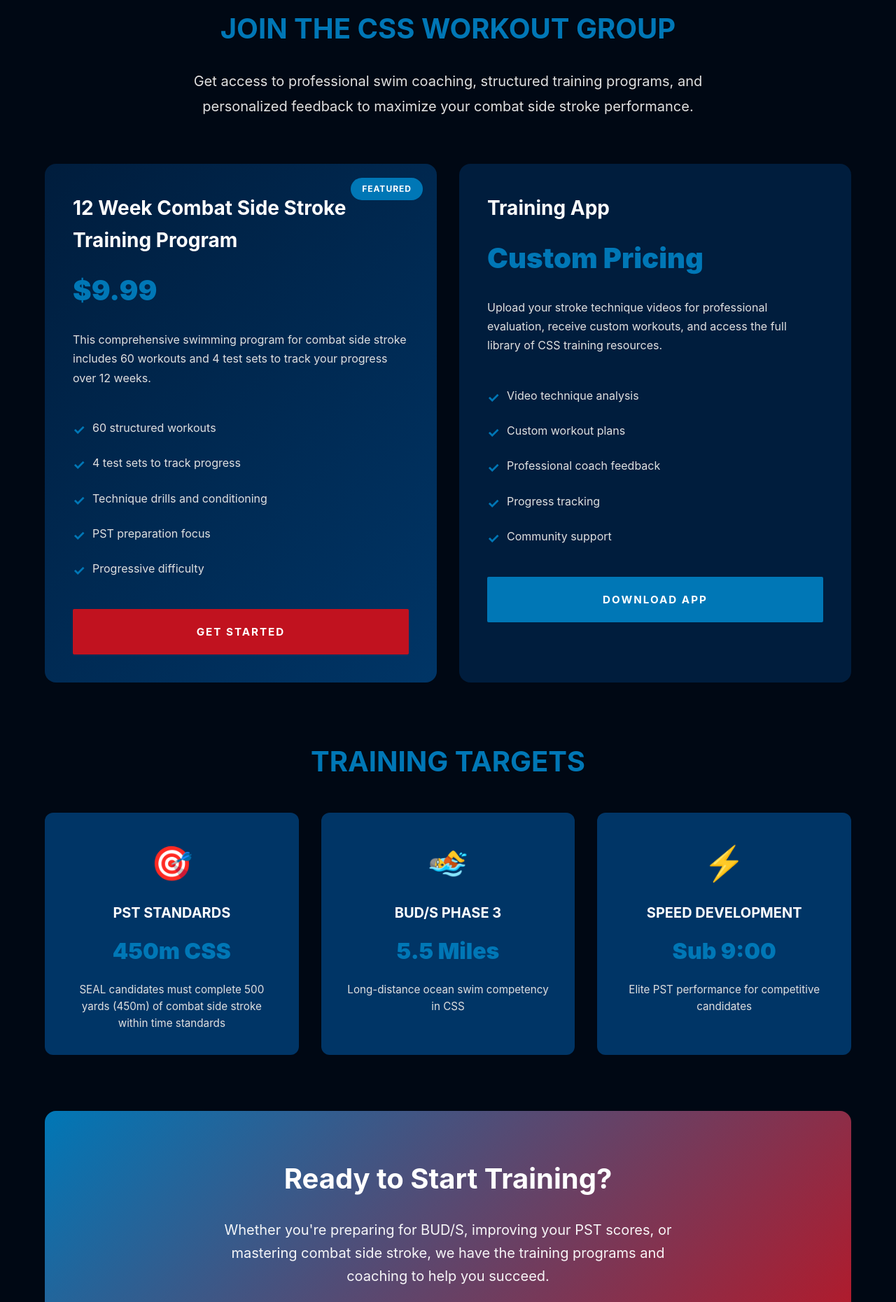
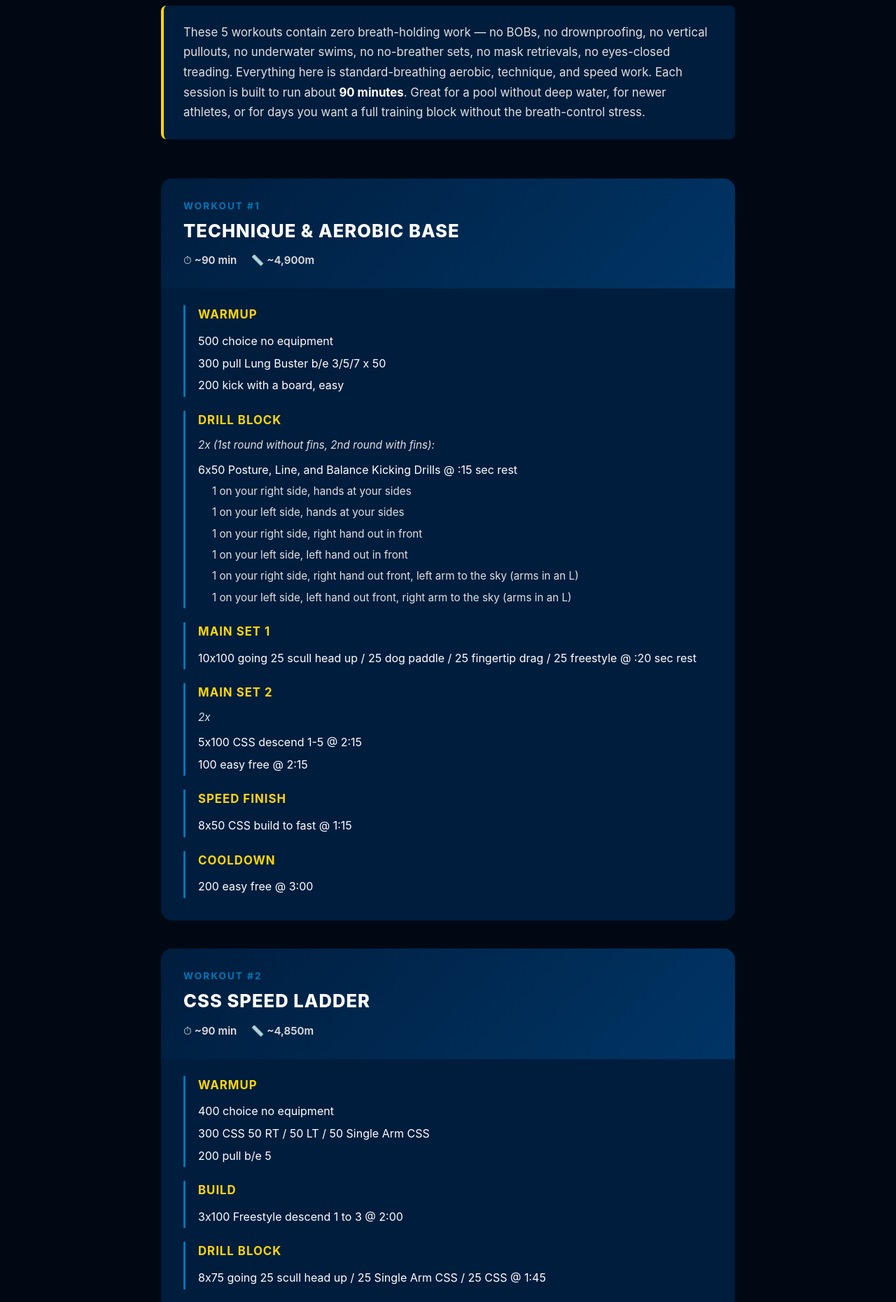
Before and after one commit to swimnerdtim/combatsidestroke, a React (Vite) app: page /training in a window 1280 px wide. Shown: the part 520-2380 px from the top of the page at 70% size. Built offline with nearby package versions, Linux system fonts and the light colour scheme.

Commit message:
Training page: replace sales/CTAs with the 5 no-breath-holding CSS workouts

```diff
--- a/src/pages/Training.css
+++ b/src/pages/Training.css
@@ -54,255 +54,147 @@
   text-shadow: 1px 1px 4px rgba(0, 0, 0, 0.8);
 }
 
-.training-intro {
-  text-align: center;
-  max-width: 800px;
-  margin: 0 auto 64px;
+.training-note {
+  max-width: 820px;
+  margin: 0 auto 56px;
+  padding: 24px 28px;
+  background-color: var(--navy-dark);
+  border-left: 4px solid var(--gold-accent);
+  border-radius: 8px;
 }
 
-.training-intro h2 {
-  font-size: 2.5rem;
-  font-weight: 700;
-  color: var(--tactical-blue);
-  margin-bottom: 24px;
-  text-transform: uppercase;
+.training-note p {
+  font-size: 1.05rem;
+  color: var(--text-secondary);
+  line-height: 1.7;
+  margin: 0;
 }
 
-.training-intro p {
-  font-size: 1.25rem;
-  color: var(--text-secondary);
-  line-height: 1.8;
+.training-note strong {
+  color: var(--text-primary);
 }
 
-.training-programs {
-  display: grid;
-  grid-template-columns: repeat(2, 1fr);
-  gap: 32px;
-  margin-bottom: 80px;
+.workouts-list {
+  display: flex;
+  flex-direction: column;
+  gap: 40px;
+  max-width: 820px;
+  margin: 0 auto;
 }
 
-.program-card {
+.workout-card {
   background-color: var(--navy-dark);
   border: 2px solid var(--gray-dark);
   border-radius: 16px;
-  padding: 40px;
-  position: relative;
-  transition: all 0.3s ease;
+  overflow: hidden;
+  transition: border-color 0.3s ease;
 }
 
-.program-card:hover {
-  transform: translateY(-8px);
+.workout-card:hover {
   border-color: var(--tactical-blue);
-  box-shadow: 0 12px 32px rgba(37, 99, 235, 0.2);
 }
 
-.program-card.featured {
-  border-color: var(--tactical-blue);
+.workout-head {
+  padding: 28px 32px;
   background: linear-gradient(135deg, var(--navy-dark), var(--navy-medium));
+  border-bottom: 2px solid var(--gray-dark);
 }
 
-.program-badge {
-  position: absolute;
-  top: 20px;
-  right: 20px;
-  background-color: var(--tactical-blue);
-  color: white;
-  padding: 6px 16px;
-  border-radius: 20px;
-  font-size: 0.75rem;
-  font-weight: 700;
+.workout-title {
+  font-size: 1.6rem;
+  font-weight: 800;
+  color: var(--text-primary);
   text-transform: uppercase;
   letter-spacing: 1px;
+  margin: 0 0 8px;
+  display: flex;
+  flex-direction: column;
+  gap: 4px;
 }
 
-.program-card h3 {
-  font-size: 1.75rem;
+.workout-num {
+  font-size: 0.85rem;
   font-weight: 700;
-  margin-bottom: 16px;
-  color: var(--text-primary);
+  color: var(--tactical-blue);
+  letter-spacing: 2px;
 }
 
-.program-price {
-  font-size: 2.5rem;
-  font-weight: 900;
-  color: var(--tactical-blue);
-  margin-bottom: 24px;
+.workout-meta {
+  display: flex;
+  gap: 20px;
+  font-size: 0.95rem;
+  color: var(--text-secondary);
+  font-weight: 600;
 }
 
-.program-description {
-  font-size: 1rem;
-  color: var(--text-secondary);
-  line-height: 1.7;
-  margin-bottom: 32px;
+.workout-body {
+  padding: 24px 32px 32px;
+  display: flex;
+  flex-direction: column;
+  gap: 20px;
 }
 
-.program-features {
-  list-style: none;
-  margin-bottom: 32px;
+.workout-block {
+  border-left: 3px solid var(--tactical-blue);
+  padding-left: 18px;
 }
 
-.program-features li {
-  padding: 12px 0;
-  padding-left: 28px;
-  position: relative;
-  color: var(--text-secondary);
-  border-bottom: 1px solid var(--gray-dark);
+.block-heading {
+  font-size: 1.05rem;
+  font-weight: 700;
+  color: var(--gold-accent);
+  text-transform: uppercase;
+  letter-spacing: 1px;
+  margin: 0 0 8px;
 }
 
-.program-features li:last-child {
-  border-bottom: none;
+.block-note {
+  font-size: 0.95rem;
+  color: var(--text-secondary);
+  font-style: italic;
+  margin: 0 0 8px;
 }
 
-.program-features li:before {
-  content: '✓';
-  position: absolute;
-  left: 0;
-  color: var(--tactical-blue);
-  font-weight: 700;
-  font-size: 1.25rem;
+.block-lines {
+  list-style: none;
+  margin: 0;
+  padding: 0;
 }
 
-.program-card .btn {
-  width: 100%;
-  text-align: center;
+.block-lines li {
+  font-size: 1rem;
+  color: var(--text-primary);
+  line-height: 1.6;
+  padding: 3px 0;
 }
 
-.training-goals {
-  margin-bottom: 80px;
+.block-lines li.sub-line {
+  padding-left: 20px;
+  color: var(--text-secondary);
+  font-size: 0.95rem;
 }
 
-.training-goals h2 {
-  font-size: 2.5rem;
-  font-weight: 700;
-  color: var(--tactical-blue);
-  margin-bottom: 40px;
+.workout-credit {
   text-align: center;
-  text-transform: uppercase;
-}
-
-.goals-grid {
-  display: grid;
-  grid-template-columns: repeat(3, 1fr);
-  gap: 32px;
-}
-
-.goal-card {
-  background-color: var(--navy-medium);
-  padding: 32px;
-  border-radius: 12px;
-  text-align: center;
-  border: 2px solid var(--gray-dark);
-  transition: all 0.3s ease;
-}
-
-.goal-card:hover {
-  border-color: var(--tactical-blue);
-  transform: translateY(-4px);
-}
-
-.goal-icon {
-  font-size: 3rem;
-  margin-bottom: 16px;
-}
-
-.goal-card h4 {
-  font-size: 1.25rem;
-  font-weight: 700;
-  color: var(--text-primary);
-  margin-bottom: 12px;
-  text-transform: uppercase;
-}
-
-.goal-time {
-  font-size: 2rem;
-  font-weight: 900;
-  color: var(--tactical-blue);
-  margin-bottom: 16px;
-}
-
-.goal-card p {
-  font-size: 0.95rem;
+  margin: 56px auto 0;
   color: var(--text-secondary);
-  line-height: 1.6;
-}
-
-.training-cta {
-  background: linear-gradient(135deg, var(--tactical-blue), var(--accent-red));
-  padding: 64px;
-  border-radius: 16px;
-  text-align: center;
-  color: white;
-}
-
-.training-cta h2 {
-  font-size: 2.5rem;
-  font-weight: 700;
-  margin-bottom: 24px;
-}
-
-.training-cta p {
-  font-size: 1.25rem;
-  margin-bottom: 40px;
-  opacity: 0.95;
-  max-width: 700px;
-  margin-left: auto;
-  margin-right: auto;
-}
-
-.cta-actions {
-  display: flex;
-  gap: 24px;
-  justify-content: center;
-  flex-wrap: wrap;
-}
-
-.cta-actions .btn {
-  background-color: white;
-  color: var(--navy-darkest);
-}
-
-.cta-actions .btn:hover {
-  background-color: transparent;
-  color: white;
-  border-color: white;
-}
-
-@media (max-width: 1024px) {
-  .training-programs {
-    grid-template-columns: 1fr;
-  }
-
-  .goals-grid {
-    grid-template-columns: 1fr;
-  }
+  font-size: 0.9rem;
 }
 
 @media (max-width: 768px) {
-  .training-intro h2 {
-    font-size: 1.75rem;
+  .workout-head {
+    padding: 20px 20px;
   }
 
-  .training-intro p {
-    font-size: 1rem;
+  .workout-title {
+    font-size: 1.3rem;
   }
 
-  .program-card {
-    padding: 24px;
+  .workout-body {
+    padding: 20px 20px 24px;
   }
 
-  .training-goals h2 {
-    font-size: 1.75rem;
-  }
-
-  .training-cta {
-    padding: 40px 24px;
-  }
-
-  .training-cta h2 {
-    font-size: 1.75rem;
-  }
-
-  .training-cta p {
-    font-size: 1rem;
+  .training-note {
+    padding: 20px;
   }
 }
--- a/src/pages/Training.jsx
+++ b/src/pages/Training.jsx
@@ -1,109 +1,297 @@
 import './Training.css';
+
+const workouts = [
+  {
+    id: 1,
+    name: 'Technique & Aerobic Base',
+    duration: '~90 min',
+    total: '~4,900m',
+    blocks: [
+      {
+        heading: 'Warmup',
+        lines: [
+          '500 choice no equipment',
+          '300 pull Lung Buster b/e 3/5/7 x 50',
+          '200 kick with a board, easy',
+        ],
+      },
+      {
+        heading: 'Drill Block',
+        note: '2x (1st round without fins, 2nd round with fins):',
+        lines: [
+          '6x50 Posture, Line, and Balance Kicking Drills @ :15 sec rest',
+          '— 1 on your right side, hands at your sides',
+          '— 1 on your left side, hands at your sides',
+          '— 1 on your right side, right hand out in front',
+          '— 1 on your left side, left hand out in front',
+          '— 1 on your right side, right hand out front, left arm to the sky (arms in an L)',
+          '— 1 on your left side, left hand out front, right arm to the sky (arms in an L)',
+        ],
+      },
+      {
+        heading: 'Main Set 1',
+        lines: [
+          '10x100 going 25 scull head up / 25 dog paddle / 25 fingertip drag / 25 freestyle @ :20 sec rest',
+        ],
+      },
+      {
+        heading: 'Main Set 2',
+        note: '2x',
+        lines: [
+          '5x100 CSS descend 1-5 @ 2:15',
+          '100 easy free @ 2:15',
+        ],
+      },
+      {
+        heading: 'Speed Finish',
+        lines: ['8x50 CSS build to fast @ 1:15'],
+      },
+      {
+        heading: 'Cooldown',
+        lines: ['200 easy free @ 3:00'],
+      },
+    ],
+  },
+  {
+    id: 2,
+    name: 'CSS Speed Ladder',
+    duration: '~90 min',
+    total: '~4,850m',
+    blocks: [
+      {
+        heading: 'Warmup',
+        lines: [
+          '400 choice no equipment',
+          '300 CSS 50 RT / 50 LT / 50 Single Arm CSS',
+          '200 pull b/e 5',
+        ],
+      },
+      {
+        heading: 'Build',
+        lines: ['3x100 Freestyle descend 1 to 3 @ 2:00'],
+      },
+      {
+        heading: 'Drill Block',
+        lines: ['8x75 going 25 scull head up / 25 Single Arm CSS / 25 CSS @ 1:45'],
+      },
+      {
+        heading: 'Main Set 1',
+        note: '2x',
+        lines: [
+          '12x50 CSS',
+          '— 4 @ 1:15',
+          '— 3 @ 1:10',
+          '— 2 @ 1:05',
+          '— 3 @ 1:00 all out',
+          '100 easy free @ 2:00',
+        ],
+      },
+      {
+        heading: 'Main Set 2',
+        lines: ['5x100 CSS Best Average @ 2:30 — record your times'],
+      },
+      {
+        heading: 'Aerobic Flush',
+        lines: ['6x100 pull long & strong b/e 3/5/7 x 33 @ 2:00'],
+      },
+      {
+        heading: 'Cooldown',
+        lines: ['6x50 easy free @ 1:10'],
+      },
+    ],
+  },
+  {
+    id: 3,
+    name: 'Kick Emphasis',
+    duration: '~90 min',
+    total: '~4,700m',
+    blocks: [
+      {
+        heading: 'Warmup',
+        lines: [
+          '400 choice no equipment',
+          '300 breaststroke kick with a board',
+          '200 CSS (100 RT / 100 LT)',
+        ],
+      },
+      {
+        heading: 'Kick Main Set',
+        note: '2x',
+        lines: [
+          '5x100 kick with fins and a board @ 2:00',
+          '4x50 CSS with Fins @ 1:00',
+          '5x100 FKOB with fins @ 2:00',
+          '4x50 CSS with Fins @ 1:00',
+        ],
+      },
+      {
+        heading: 'No-Fins Block',
+        lines: [
+          '300 easy no fins',
+          '8x50 CSS no fins fast as possible @ 2:00',
+        ],
+      },
+      {
+        heading: 'Aerobic Finish',
+        lines: ['4x150 with fins going 50 dog paddle / 50 fingertip drag / 50 catch up @ 3:00'],
+      },
+      {
+        heading: 'Cooldown',
+        lines: ['200 easy free'],
+      },
+    ],
+  },
+  {
+    id: 4,
+    name: 'S/P/K/P/CSS Distance',
+    duration: '~90 min',
+    total: '~4,850m',
+    blocks: [
+      {
+        heading: 'Warmup / Base Set',
+        note: '5x200 Swim / Pull / Kick / Pull / CSS @ :20 sec rest',
+        lines: [
+          '— Swim = choice no equipment',
+          '— Pull = b/e 5/7/9/11 x 50',
+          '— Kick = FKOB with fins',
+          '— CSS = 50 RT / 50 LT',
+        ],
+      },
+      {
+        heading: 'Main Set',
+        note: '2x (1st round kick with fins, 2nd round CSS with fins)',
+        lines: [
+          '4x100 long & strong @ 2:00',
+          '1x400 negative split @ 8:00',
+          '4x50 CSS descend 1-4 @ 1:10',
+          '100 easy freestyle @ 3:00',
+        ],
+      },
+      {
+        heading: 'Aerobic Set',
+        lines: ['4x200 Freestyle with fins, aerobic @ 3:30'],
+      },
+      {
+        heading: 'Speed Finish',
+        lines: ['8x25 CSS all out max speed @ :45'],
+      },
+      {
+        heading: 'Cooldown',
+        lines: ['4x50 easy free @ 1:10'],
+      },
+    ],
+  },
+  {
+    id: 5,
+    name: 'Sprint Series & Broken 450',
+    duration: '~90 min',
+    total: '~4,800m',
+    blocks: [
+      {
+        heading: 'Warmup',
+        lines: [
+          '400 choice no equipment',
+          '3x100 FKOB with fins @ 2:00',
+          '300 Pull b/e 3/5/7 x 50',
+        ],
+      },
+      {
+        heading: 'Drill Block',
+        lines: ['12x75 going 25 Dog Paddle / 25 Fingertip Drag / 25 Catch Up @ 1:45'],
+      },
+      {
+        heading: 'Speed Prep',
+        note: '8x25 Sprint Series @ :45',
+        lines: [
+          '(25 streamline flutter kick on surface / dog paddle / Tarzan / freestyle — half fast, half easy)',
+        ],
+      },
+      {
+        heading: 'Main Set',
+        note: "Broken 450's (get your time, subtract 1:00) — 3x, 1:00 rest between rounds",
+        lines: [
+          '200 CSS :30 sec rest',
+          '100 CSS :20 sec rest',
+          '100 CSS :10 sec rest',
+          '50 CSS',
+        ],
+      },
+      {
+        heading: 'Aerobic Flush',
+        lines: ['6x100 CSS long & strong @ 2:10'],
+      },
+      {
+        heading: 'Cooldown',
+        lines: ['4x50 easy free @ 1:10'],
+      },
+    ],
+  },
+];
 
 function Training() {
   return (
     <div className="training-page">
       <section className="page-header">
         <div className="container">
-          <h1 className="page-title">TRAINING PROGRAMS</h1>
-          <p className="page-subtitle">Structured workouts to dominate your PST and BUD/S preparation</p>
+          <h1 className="page-title">TRAINING WORKOUTS</h1>
+          <p className="page-subtitle">
+            5 Combat Side Stroke Workouts — No Breath Holding (~90 Minutes Each)
+          </p>
         </div>
       </section>
 
       <section className="section">
         <div className="container">
-
-          <div className="training-intro">
-            <h2>Join the CSS Workout Group</h2>
+          <div className="training-note">
             <p>
-              Get access to professional swim coaching, structured training programs, and personalized feedback
-              to maximize your combat side stroke performance.
+              These 5 workouts contain zero breath-holding work — no BOBs, no drownproofing,
+              no vertical pullouts, no underwater swims, no no-breather sets, no mask retrievals,
+              no eyes-closed treading. Everything here is standard-breathing aerobic, technique,
+              and speed work. Each session is built to run about <strong>90 minutes</strong>.
+              Great for a pool without deep water, for newer athletes, or for days you want a
+              full training block without the breath-control stress.
             </p>
           </div>
 
-          <div className="training-programs">
+          <div className="workouts-list">
+            {workouts.map((w) => (
+              <article key={w.id} className="workout-card">
+                <div className="workout-head">
+                  <h2 className="workout-title">
+                    <span className="workout-num">Workout #{w.id}</span>
+                    {w.name}
+                  </h2>
+                  <div className="workout-meta">
+                    <span>⏱ {w.duration}</span>
+                    <span>📏 {w.total}</span>
+                  </div>
+                </div>
 
-            <div className="program-card featured">
-              <div className="program-badge">FEATURED</div>
-              <h3>12 Week Combat Side Stroke Training Program</h3>
-              <div className="program-price">$9.99</div>
-              <p className="program-description">
-                This comprehensive swimming program for combat side stroke includes 60 workouts and 4 test sets
-                to track your progress over 12 weeks.
-              </p>
-              <ul className="program-features">
-                <li>60 structured workouts</li>
-                <li>4 test sets to track progress</li>
-                <li>Technique drills and conditioning</li>
-                <li>PST preparation focus</li>
-                <li>Progressive difficulty</li>
-              </ul>
-              <a href="https://apps.apple.com/jp/app/swimnerd/id1422771098?l=en-US" target="_blank" rel="noopener noreferrer" className="btn btn-accent">
-                Get Started
-              </a>
-            </div>
-
-            <div className="program-card">
-              <h3>Training App</h3>
-              <div className="program-price">Custom Pricing</div>
-              <p className="program-description">
-                Upload your stroke technique videos for professional evaluation, receive custom workouts,
-                and access the full library of CSS training resources.
-              </p>
-              <ul className="program-features">
-                <li>Video technique analysis</li>
-                <li>Custom workout plans</li>
-                <li>Professional coach feedback</li>
-                <li>Progress tracking</li>
-                <li>Community support</li>
-              </ul>
-              <a href="https://apps.apple.com/jp/app/swimnerd/id1422771098?l=en-US" target="_blank" rel="noopener noreferrer" className="btn btn-primary">
-                Download App
-              </a>
-            </div>
-
+                <div className="workout-body">
+                  {w.blocks.map((b, i) => (
+                    <div key={i} className="workout-block">
+                      <h3 className="block-heading">{b.heading}</h3>
+                      {b.note && <p className="block-note">{b.note}</p>}
+                      <ul className="block-lines">
+                        {b.lines.map((line, j) => (
+                          <li
+                            key={j}
+                            className={line.startsWith('—') ? 'sub-line' : ''}
+                          >
+                            {line.startsWith('—') ? line.slice(1).trim() : line}
+                          </li>
+                        ))}
+                      </ul>
+                    </div>
+                  ))}
+                </div>
+              </article>
+            ))}
           </div>
 
-          <div className="training-goals">
-            <h2>Training Targets</h2>
-            <div className="goals-grid">
-              <div className="goal-card">
-                <div className="goal-icon">🎯</div>
-                <h4>PST Standards</h4>
-                <div className="goal-time">450m CSS</div>
-                <p>SEAL candidates must complete 500 yards (450m) of combat side stroke within time standards</p>
-              </div>
-              <div className="goal-card">
-                <div className="goal-icon">🏊</div>
-                <h4>BUD/S Phase 3</h4>
-                <div className="goal-time">5.5 Miles</div>
-                <p>Long-distance ocean swim competency in CSS</p>
-              </div>
-              <div className="goal-card">
-                <div className="goal-icon">⚡</div>
-                <h4>Speed Development</h4>
-                <div className="goal-time">Sub 9:00</div>
-                <p>Elite PST performance for competitive candidates</p>
-              </div>
-            </div>
-          </div>
-
-          <div className="training-cta">
-            <h2>Ready to Start Training?</h2>
-            <p>
-              Whether you're preparing for BUD/S, improving your PST scores, or mastering combat side stroke,
-              we have the training programs and coaching to help you succeed.
-            </p>
-            <div className="cta-actions">
-              <a href="https://apps.apple.com/jp/app/swimnerd/id1422771098?l=en-US" target="_blank" rel="noopener noreferrer" className="btn btn-accent">
-                Get the Training App
-              </a>
-              <a href="https://swimpractice.com" target="_blank" rel="noopener noreferrer" className="btn btn-secondary">
-                Online Coaching
-              </a>
-            </div>
-          </div>
-
+          <p className="workout-credit">
+            by Nathan Tschohl · combatsidestroke@gmail.com · combatsidestroke.com
+          </p>
         </div>
       </section>
     </div>
```
